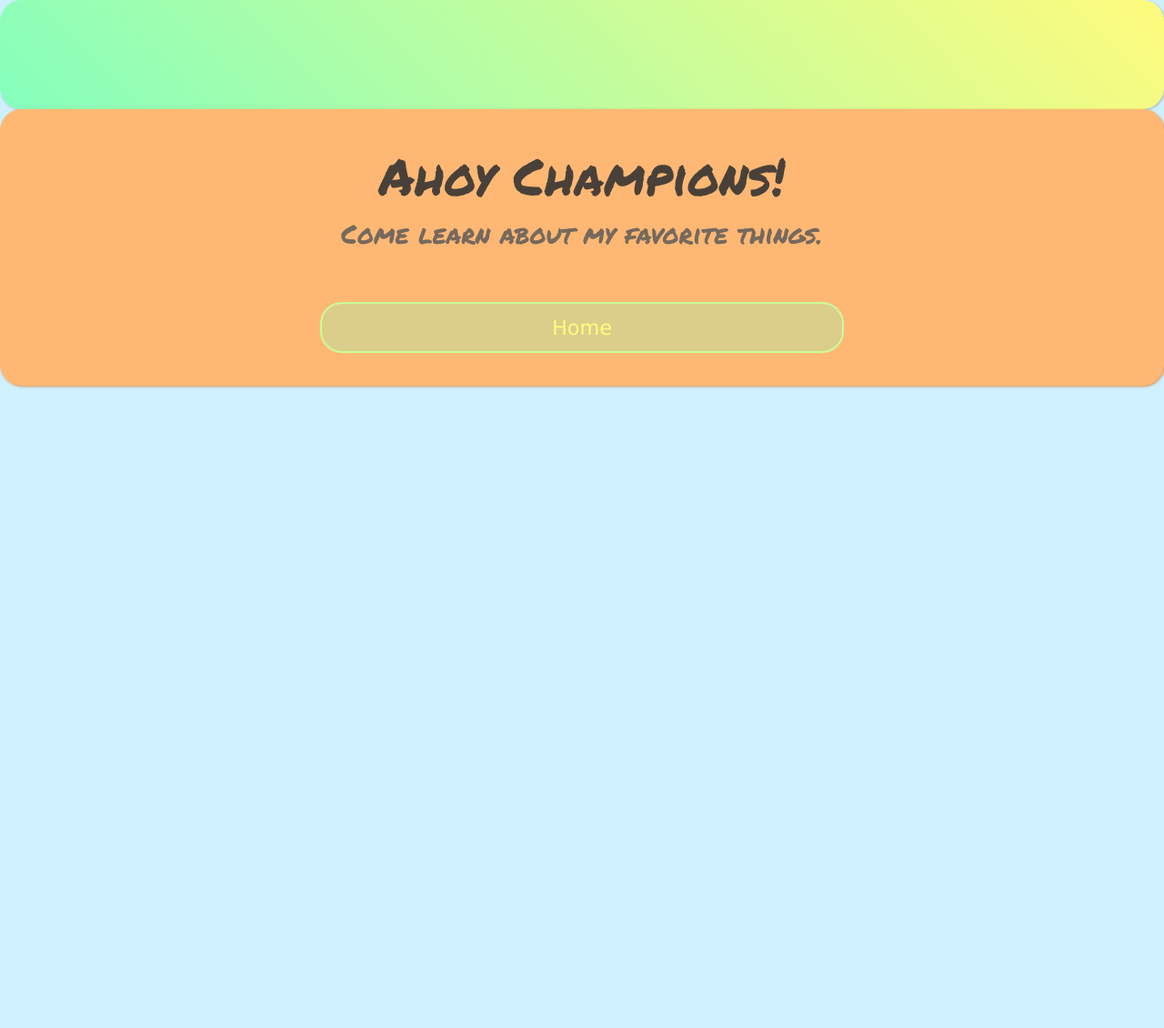
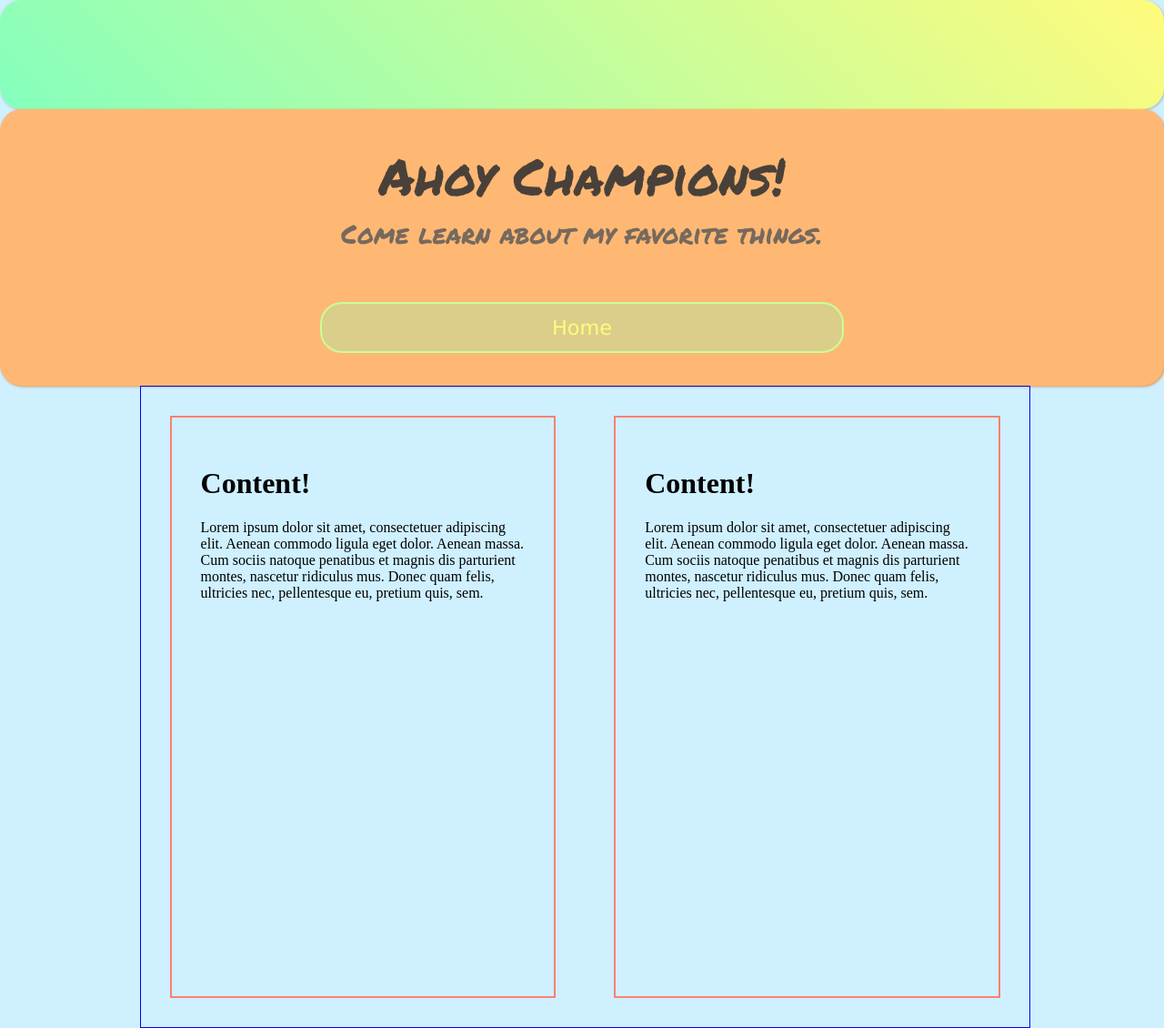
Before and after one commit to RR8484/misty, a plain HTML site: page about.html in a window 1280 px wide. Shown: the whole page at 91% size. Before the commit the page ends 800 px from the top, so only its background shows below. Drawn offline with Linux system fonts and the light colour scheme.

Commit message:
Adding 2 columns to about.html

```diff
--- a/about.html
+++ b/about.html
@@ -23,9 +23,19 @@
     <div id="sub">Come learn about my favorite things.</div>
     <div id="home-wrap"><a id="home" href="index.html">Home</a></div>
   </div>
-  <div class="about-wrapper">
-      <div id="about-main"></div>
+  <div class="first">
+    <div class="box1">
+      <h1>Content!</h1>
+      <p>Lorem ipsum dolor sit amet, consectetuer adipiscing elit. Aenean commodo ligula eget dolor. Aenean massa. Cum sociis natoque penatibus et magnis dis parturient montes, nascetur ridiculus mus. Donec quam felis, ultricies nec, pellentesque eu, pretium quis, sem.</p>
+    </div>
+    <div class="box2">
+      <h1>Content!</h1>
+      <p>Lorem ipsum dolor sit amet, consectetuer adipiscing elit. Aenean commodo ligula eget dolor. Aenean massa. Cum sociis natoque penatibus et magnis dis parturient montes, nascetur ridiculus mus. Donec quam felis, ultricies nec, pellentesque eu, pretium quis, sem.</p>
+    </div>
   </div>
+
+
+
 
 </body>
 </html>
--- a/style.css
+++ b/style.css
@@ -130,21 +130,26 @@
 
   /* ======================================
     About Page Content Under Construction!
-    =====================================
-  .about-wrapper {
-    display: flex;
-    width: 76.5%;
-    height: 65vh;
-    border: 2px solid coral;
-    justify-content: center;
-    margin: auto;
-    border-radius: 1.5rem;
-  }
-  #about-main {
-    border: 2px solid coral;
-    width: 75%;
+    =====================================*/
+   .first  {
+     display: inline-flex;
+     justify-content: flex-end;
+     flex-direction:row;
+     border: 1px solid blue;
+     width:76.5%;
+     margin:auto;
+     position:relative;
+     left:12%;
+   }
+   .box1, .box2 {
+     border: 2px solid salmon;
+     width:100%;
+     align-self: center;
+     margin:2rem;
+     height: 80vh;
+     padding: 2rem;
+   }
 
-  } */
 
 
   /* =============
```
